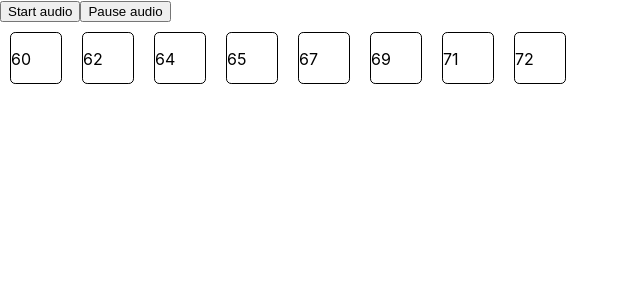
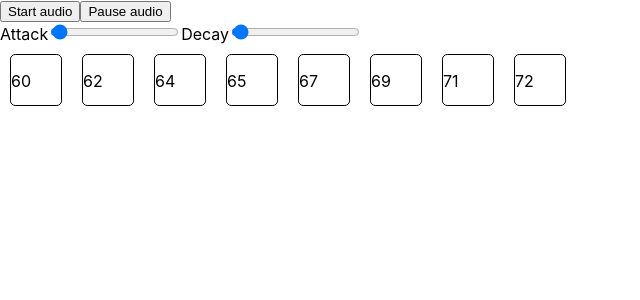
Before and after one commit to brunosilvano/web-synth, a React (Create React App) app: page / in a window 1280 px wide. Shown: the top 300 px of the page, without its empty margins (0-640 px from the left). Built offline with nearby package versions, Linux system fonts and the light colour scheme.

Commit message:
Add sliders to control envelope times

```diff
--- a/src/App.tsx
+++ b/src/App.tsx
@@ -1,9 +1,16 @@
-import React from 'react';
+import React, { useEffect, useState } from 'react';
 import './App.css';
 import Synth from './Synth';
 import Keyboard from './Keyboard';
 
 function App({ synth }: { synth: Synth }) {
+  const [attack, setAttack] = useState(synth.envelope.attackTime);
+  const [decay, setDecay] = useState(synth.envelope.decayTime);
+
+  useEffect(() => {
+    synth.envelope.attackTime = attack;
+    synth.envelope.decayTime = decay;
+  }, [attack, decay, synth.envelope])
 
   const handleOnClick = (value: 'start' | 'stop') => {
     switch (value) {
@@ -21,10 +28,29 @@ function App({ synth }: { synth: Synth }) {
     synth.envelope.trigger();
   }
 
+  const handleParamChange = (stringValue: string, paramName: string) => {
+    const value = parseFloat(stringValue);
+
+    switch (paramName) {
+      case 'attack':
+        setAttack(value);
+        break;
+      case 'decay':
+        setDecay(value);
+        break;
+    }
+  }
+
   return (
     <div>
       <button onClick={() => handleOnClick('start')}>Start audio</button>
       <button onClick={() => handleOnClick('stop')}>Pause audio</button>
+      <div>
+        <label htmlFor="volume">Attack</label>
+        <input name="volume" type="range" min="0" max="5" step="0.01" value={attack} onChange={e => handleParamChange(e.target.value, 'attack')} />
+        <label htmlFor="volume">Decay</label>
+        <input name="volume" type="range" min="0" max="5" step="0.01" value={decay} onChange={e => handleParamChange(e.target.value, 'decay')} />
+      </div>
       <Keyboard onKeyDown={handleOnKeyDown} />
     </div>
   );
```
